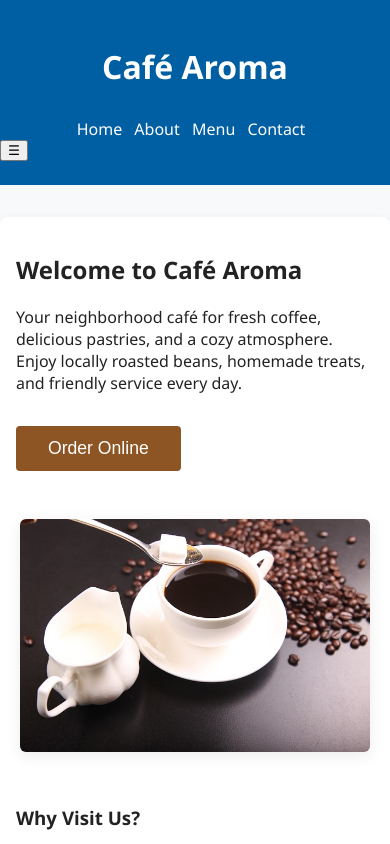
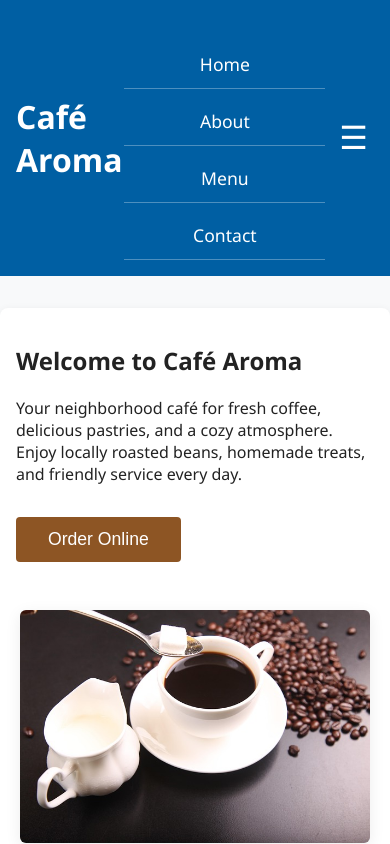
Before and after one commit to okulloabdulsalam-eng/Cafe-Aroma-Coffee, a plain HTML site: page index.html in a window 390 px wide. Both pictures are taken after a click on the button "Toggle navigation". Shown: the top 844 px of the page. Drawn offline with Linux system fonts and the light colour scheme.

Commit message:
Add files via upload

```diff
--- a/assets/styles.css
+++ b/assets/styles.css
@@ -57,3 +57,65 @@ img.placeholder {
     margin: 0.5rem 0.5rem 0 0;
   }
 }
+
+
+
+
+/* Make images resize */
+img {
+  max-width: 100%;
+  height: auto;
+}
+
+/* Stack items on small screens */
+@media (max-width: 768px) {
+  .container {
+    flex-direction: column;
+  }
+}
+
+
+
+
+/* ============================================
+   MOBILE HAMBURGER MENU FIX (VERY IMPORTANT)
+   ============================================ */
+
+@media (max-width: 700px) {
+
+  /* Make header layout good for small screens */
+  header {
+    display: flex;
+    flex-direction: row;
+    justify-content: space-between;
+    align-items: center;
+    padding: 1rem;
+    text-align: left;
+  }
+
+  /* Hide nav menu initially (JS toggles it) */
+  #main-nav {
+    display: none;
+    width: 100%;
+    text-align: center;
+    margin-top: 1rem;
+  }
+
+  /* Make each nav link full width */
+  #main-nav a {
+    display: block;
+    padding: 12px 0;
+    border-bottom: 1px solid rgba(255,255,255,0.3);
+    font-size: 1.1rem;
+  }
+
+  /* Show hamburger menu button */
+  #menu-toggle {
+    display: block !important;
+    font-size: 32px;
+    background: none;
+    border: none;
+    cursor: pointer;
+    color: white;
+  }
+}
```
